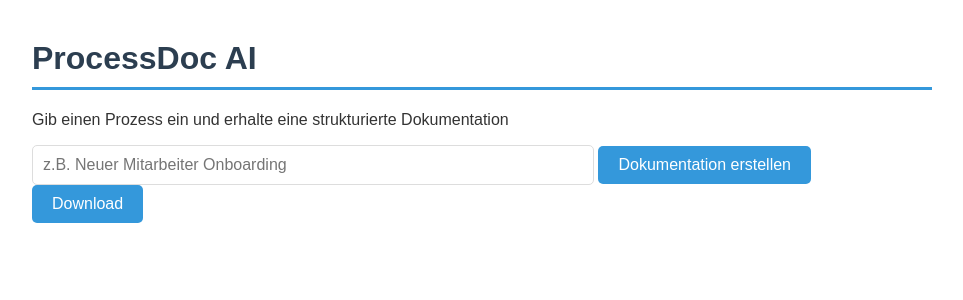
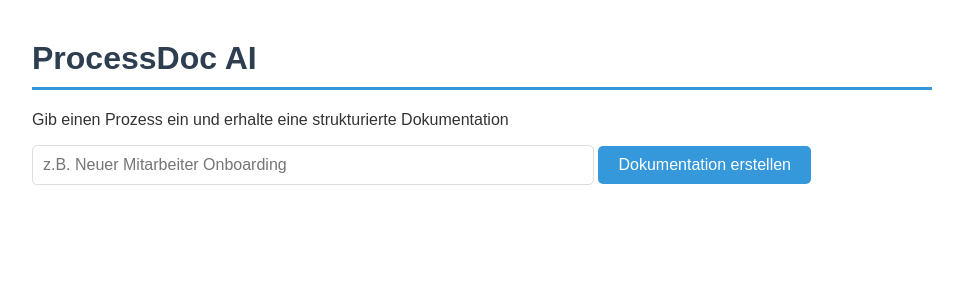
Before and after one commit to Luanhsn/ProcessDocAI, a Flask app: page / in a window 1280 px wide. Shown: the top 300 px of the page, without its empty margins (158-1121 px from the left). Run offline with Flask 3, Linux system fonts and the light colour scheme.

Commit message:
fix: download button appears after generating

```diff
--- a/templates/index.html
+++ b/templates/index.html
@@ -75,16 +75,17 @@
         <button type="submit">Dokumentation erstellen</button>
     </form>
 
-    <form action="/file_download" method="POST">
-        <input type="hidden"
-               name="content"
-               value="{{ result_text }}">
-        <button type="submit">Download</button>
-    </form>
 
     {% if result %}
         <h2>Deine Dokumentation:</h2>
         <p>{{ result | safe }}</p>
+
+        <form action="/file_download" method="POST">
+            <input type="hidden"
+                   name="content"
+                   value="{{ result_text }}">
+            <button type="submit">Download</button>
+        </form>
     {% endif %}
 
 </body>
```
